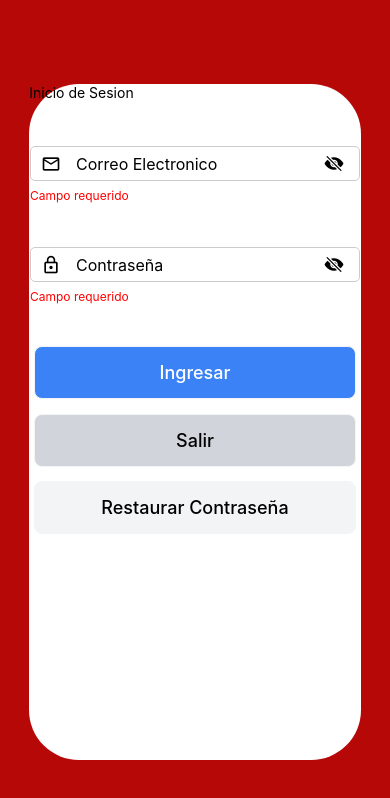
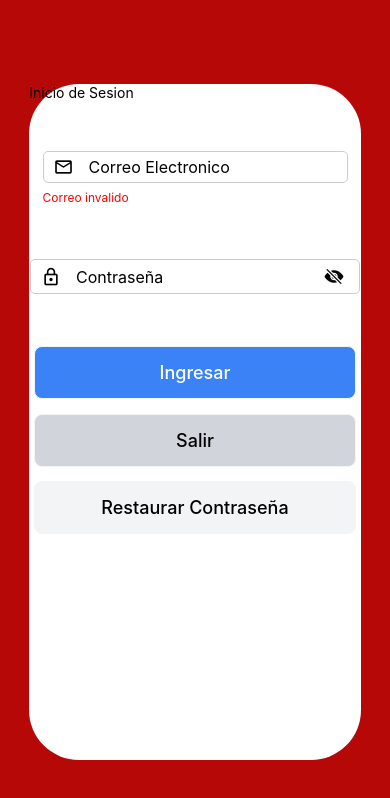
Before and after one commit to AnthonioFuentes09/SPQR_ProyectoClaseMovil60, a React Native app in the folder SPQR_proyectoTest1/: screen / in a window 390 px wide. Shown: the top 798 px of the page. Built offline with nearby package versions, Linux system fonts and the light colour scheme.

Commit message:
2026-02-11 | Integracion completa del input y manejo de tipos dle teclado segun input, validacion de tipo input y validacion en el mensaje de error.

```diff
--- a/SPQR_proyectoTest1/App.tsx
+++ b/SPQR_proyectoTest1/App.tsx
@@ -7,6 +7,8 @@ import CustomInput from './src/components/CustomInput';
 
 export default function App() {
   const [newTitle, setNewTitle] = useState("Initial Title");
+  const [email, setEmail] = useState("");
+  const [password, setPassword] = useState("");
 
   const handleOnClick = () => {
     setNewTitle("Button clicked!");
@@ -44,10 +46,14 @@ export default function App() {
 
           <CustomInput
               placeholder={"Correo Electronico"}
+              onChangeText={setEmail}
+              isRequired = {true}
               type={"email-address"}
               leftIconName={"mail-outline"} />
           <CustomInput
               placeholder={"Contraseña"}
+              onChangeText={setPassword}
+              isRequired={true}
               type={"password"}
               leftIconName={"lock-outline"} />
         </View>
--- a/SPQR_proyectoTest1/src/components/CustomInput.tsx
+++ b/SPQR_proyectoTest1/src/components/CustomInput.tsx
@@ -1,4 +1,4 @@
-import { TextInput, View, Text,StyleSheet, TouchableOpacity } from "react-native";
+import { TextInput, View, Text,StyleSheet, TouchableOpacity, KeyboardTypeOptions } from "react-native";
 import { Ionicons, MaterialIcons } from '@expo/vector-icons';
 import { useState } from "react";
 
@@ -8,14 +8,32 @@ export interface CustomInputProps {
     value?: string;
     onChangeText?: (text: string) => void;
     type?: 'default' | 'email-address' | 'numeric' | 'phone-pad' | 'password';
-    errorMessage?: string;
     leftIconName?: string | any;
+    isRequired? : boolean;
 }
 
 export default function CustomInput(
     props: CustomInputProps
 ) {
     const [isPasswordVisible, setIsPasswordVisible] = useState(false);
+    const [isPasswordField, setIsPasswordField] = useState(props.type === 'password');
+
+    const keyBoardType: KeyboardTypeOptions =
+        props.type === 'email-address' ? 'email-address' :
+        props.type === 'numeric' ? 'numeric' :
+        props.type === 'phone-pad' ? 'phone-pad' : 'default';
+
+    const getError = ()  => {
+        if(props.type === 'email-address' && !props.value?.includes('@'))
+            return 'Correo invalido'
+        if(props.type === 'password' && props.value  && props.value?.length < 6)
+            return 'La contraseña debe ser más fuerte';
+
+        return ''
+    }
+
+    const error = getError();
+
     return (
         <View style={styles.container}>
             <View style={styles.form_field}>
@@ -31,12 +49,12 @@ export default function CustomInput(
                     placeholder={props.placeholder}
                     value={props.value}
                     onChangeText={props.onChangeText}
-                    keyboardType={props.type === 'password' ? 'default' : props.type}
-                    secureTextEntry={props.type === 'password' && !isPasswordVisible}
+                    keyboardType={ keyBoardType}
+                    secureTextEntry={isPasswordField && !isPasswordVisible}
                 />
 
 
-                <TouchableOpacity
+                { props.type === 'password' && <TouchableOpacity
                     onPress={() => {
                         setIsPasswordVisible(!isPasswordVisible);
                     }}
@@ -47,9 +65,10 @@ export default function CustomInput(
                         size={20}
                         color={"#00000"}
                     />
-                </TouchableOpacity>
+                </TouchableOpacity>}
             </View>
-            <Text style={styles.errorText}>{"Campo requerido"}</Text>
+            { props.isRequired  && error
+            && <Text style={styles.errorText}>{error}</Text>}
         </View>
     );
 }
```
